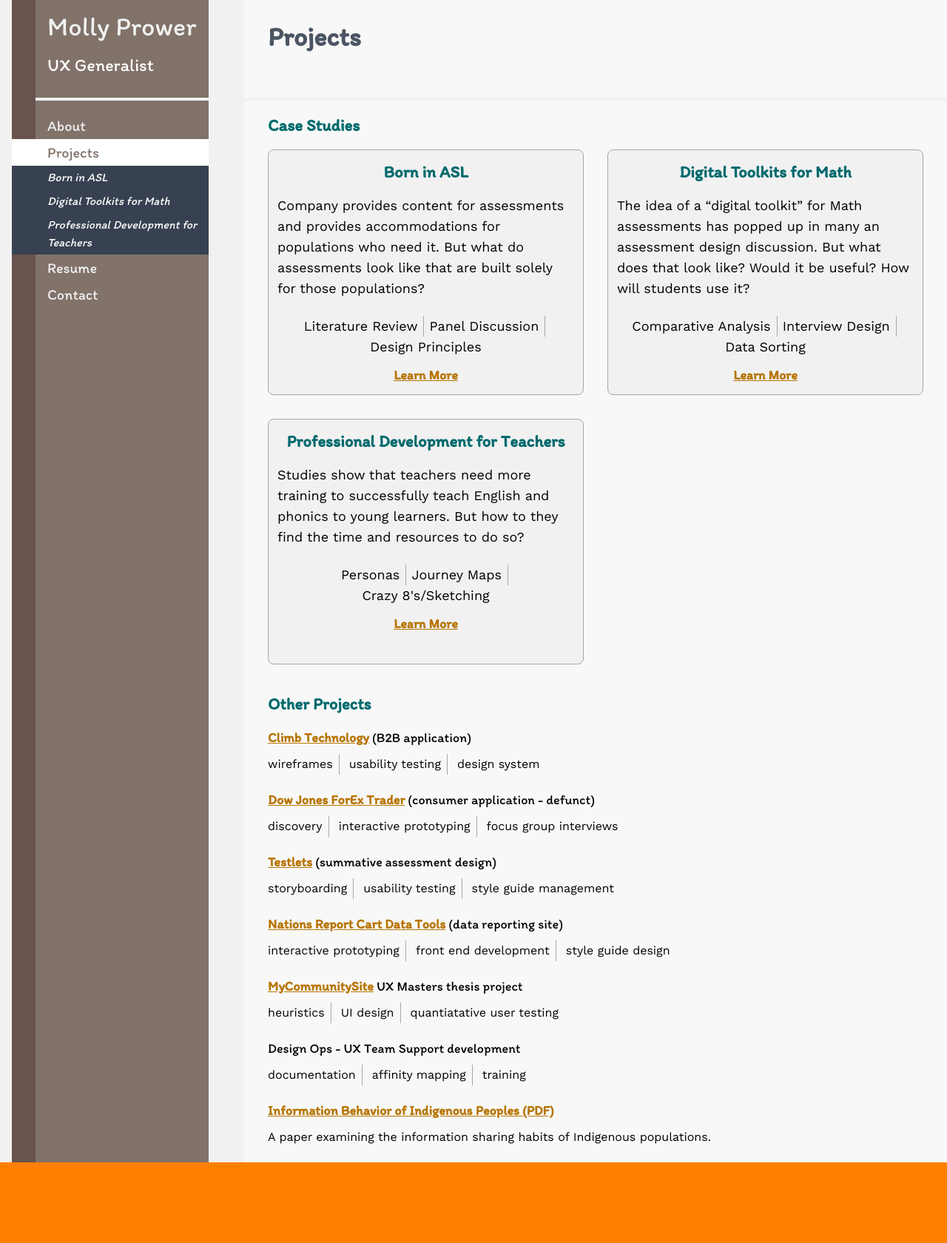
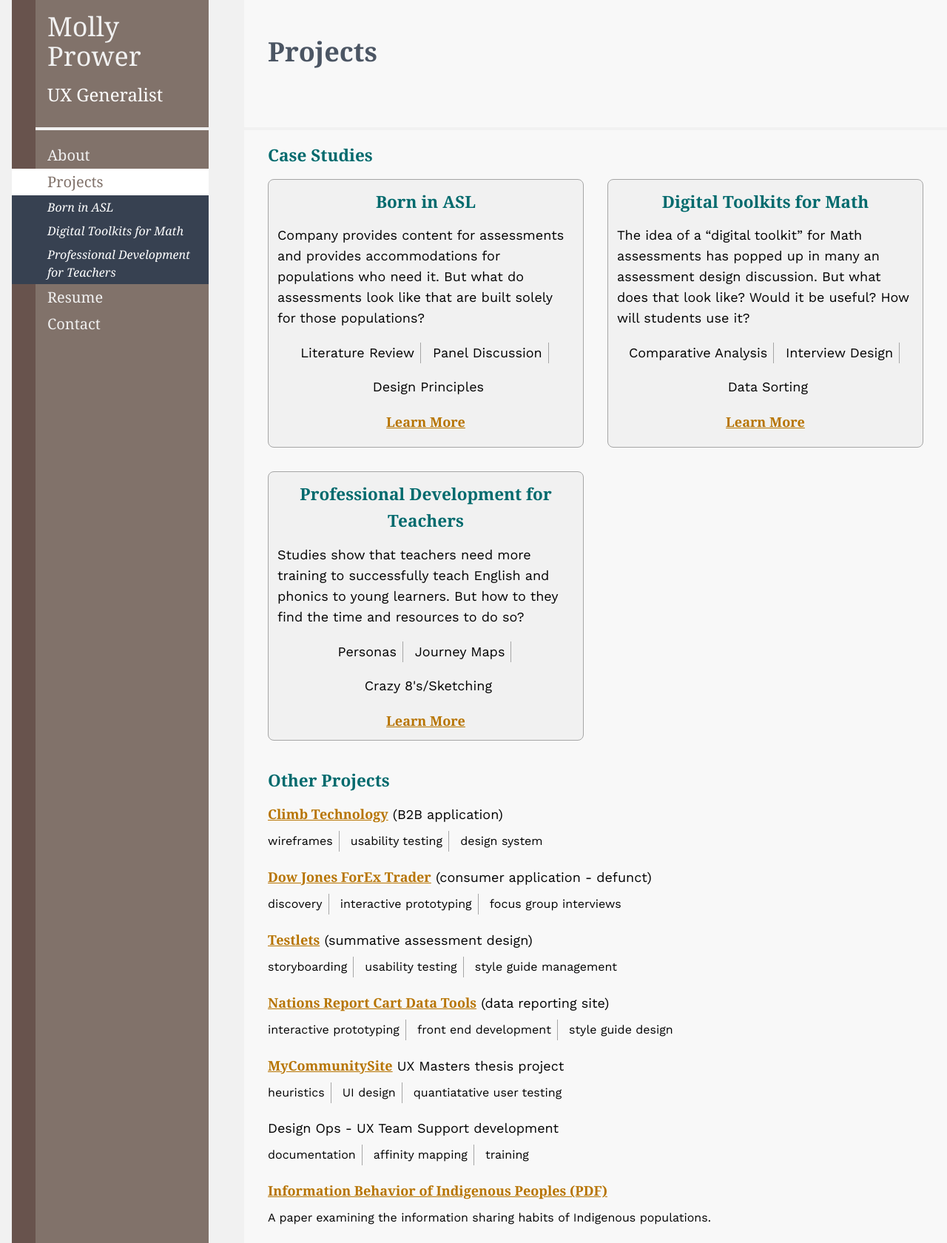
Before and after one commit to mollsprow/portfolio, a Jekyll site: the page built from _tabs/projects/index.md, in a window 1280 px wide. Shown: the whole page at 74% size. Built offline with Jekyll 4.4.1, drawn with Linux system fonts in a browser that asks for light colours; some web fonts are replaced; before the commit the page ends 1571 px from its top, so only the background shows below that.

Commit message:
ref: styles rewritten as tailwind; fonts swapped

```diff
--- a/_layouts/default.html
+++ b/_layouts/default.html
@@ -10,7 +10,7 @@
     <!-- Our custom CSS -->
     <link rel="preconnect" href="https://fonts.googleapis.com">
     <link rel="preconnect" href="https://fonts.gstatic.com" crossorigin>
-    <link href="https://fonts.googleapis.com/css2?family=Itim&display=swap" rel="stylesheet">
+    <link href="https://fonts.googleapis.com/css2?family=Modern+Antiqua&display=swap" rel="stylesheet">
 
     <link rel="preconnect" href="https://fonts.googleapis.com">
     <link rel="preconnect" href="https://fonts.gstatic.com" crossorigin>
--- a/js_tools/postcss.config.js
+++ b/js_tools/postcss.config.js
@@ -1,5 +1,6 @@
 module.exports = {
   plugins: {
+    "tailwindcss/nesting": {},
     tailwindcss: {},
     autoprefixer: {},
     "postcss-minify": {}
--- a/js_tools/tailwind.config.js
+++ b/js_tools/tailwind.config.js
@@ -15,7 +15,8 @@
       colors: { ...colors }
     },
     fontFamily: {
-      sans: ["Itim", ...defaultTheme.fontFamily.sans]
+      sans: ["Work Sans", ...defaultTheme.fontFamily.sans],
+      serif: ["Modern Antiqua", ...defaultTheme.fontFamily.serif]
     }
   },
   plugins: [require("@tailwindcss/typography")]
--- a/static/css/toolazytolearn.css
+++ /dev/null
@@ -1,109 +0,0 @@
-body p,
-body li {
-  font-family: "Work Sans", sans-serif;
-}
-.container,
-.content {
-  background-color: #f8f8f8;
-}
-body h2 {
-  color: #b77400 !important;
-  margin-top: 1rem !important;
-  margin-bottom: 0.75rem !important;
-}
-body h2.headerline {
-  color: #fff !important;
-}
-body h3 {
-  color: #006a6d !important;
-  font-family: itim;
-}
-body a {
-  font-family: itim;
-}
-
-.case-studies p {
-  margin-bottom: 0;
-}
-.case-container {
-  border-radius: 8px;
-  border: 1px solid #a6a6a6;
-  background-color: #f1f1f1;
-  padding: 0.75rem;
-}
-.case-studies .case-container p {
-  margin-bottom: 10px;
-}
-.case-studies h3,
-.case-container h3 {
-  font-family: itim;
-  font-weight: bold;
-  text-align: center;
-  margin-top: 0;
-}
-.case-container ul,
-.case-container li,
-.project-application {
-  padding: 0;
-  margin: 0;
-  list-style-type: none;
-  text-align: center;
-}
-.case-container li,
-.project-application li {
-  border-right: 1px solid #a6a6a6;
-  padding-right: 8px;
-  margin-right: 3px;
-  display: inline-block;
-}
-.case-container li:last-child,
-.project-application li:last-child {
-  border-right: 0;
-  padding-right: 0;
-  margin-right: 0;
-}
-.case-container li:first-child,
-.project-application li:first-child {
-  border-left: 0;
-  padding-left: 0;
-  margin-left: 0;
-}
-
-.project-application {
-  text-align: left;
-}
-.project-application li {
-  top: 0;
-  font-size: 16px;
-  text-align: left;
-  display: inline-block;
-  margin-bottom: 20px !important;
-}
-.case-container a,
-.case-container span {
-  text-align: center;
-  display: block;
-  margin-top: 10px;
-  font-weight: bold;
-  color: #b77400;
-}
-.case-studies a {
-  font-weight: bold;
-  color: #b77400;
-}
-.mollyimage {
-  float: right;
-  display: block;
-  margin-left: 10px;
-  margin-bottom: 20px;
-}
-
-.imagecontainer {
-  width: 350px;
-  float: right;
-  display: block;
-  margin: 0 0 20px 20px;
-}
-.imagecontainer span {
-  font-size: 12px;
-}
```
Also changed, not shown: js_tools/src/styles.css (+101 -8 lines), static/css/styles.css.
